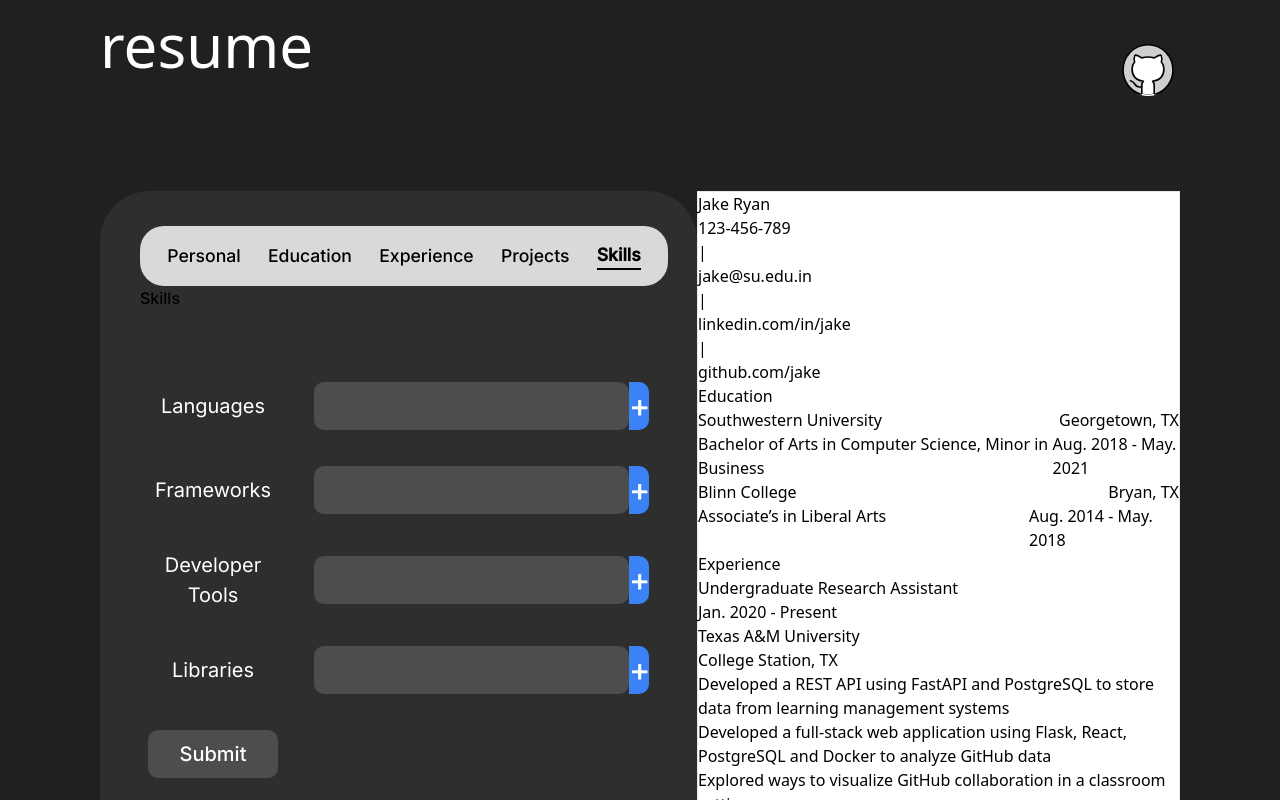
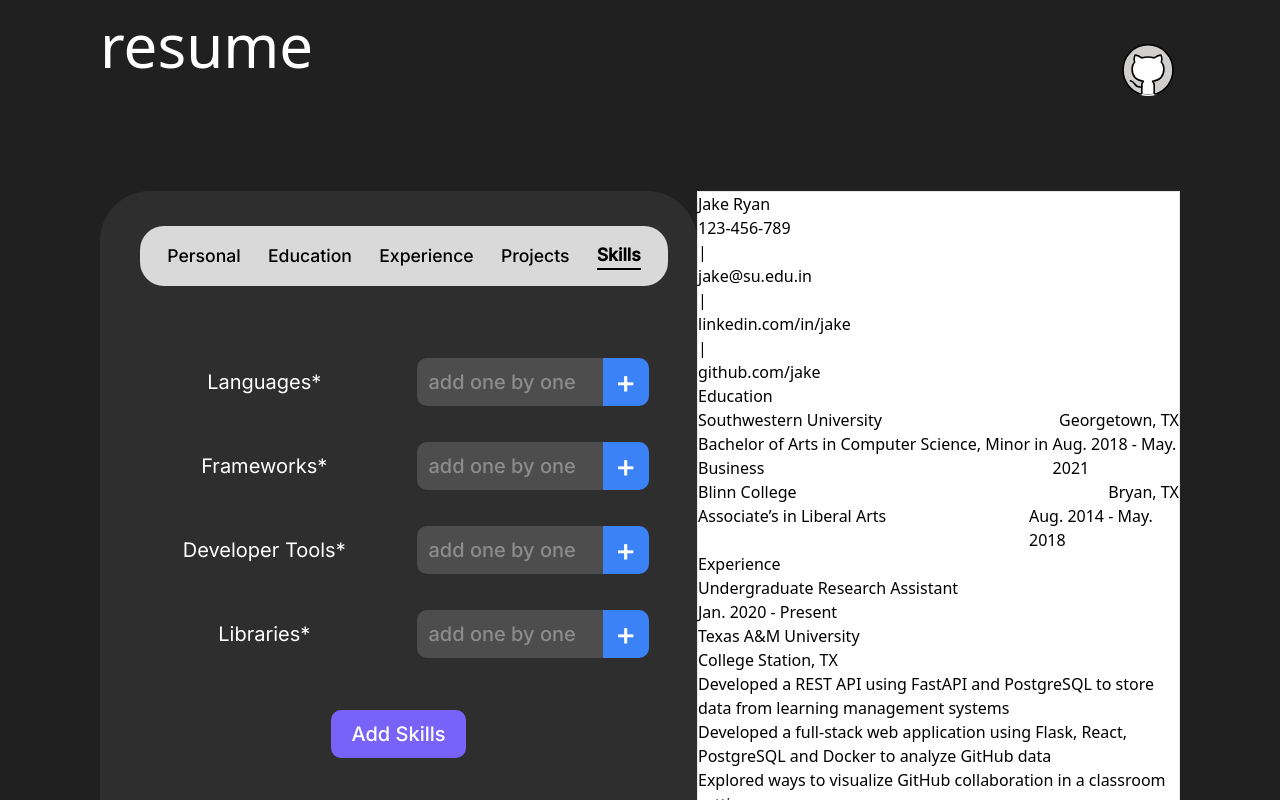
Before and after one commit to GopiWebDev/react_cv_application, a React (Vite) app: page / in a window 1280 px wide. Both pictures are taken after a click on the element "Skills". Shown: the top 800 px of the page. Built offline with nearby package versions, Linux system fonts and the light colour scheme.

Commit message:
added skills secrion design

```diff
--- a/src/components/forms/ProjectsForm.jsx
+++ b/src/components/forms/ProjectsForm.jsx
@@ -111,7 +111,7 @@ const ProjectsForm = ({ setData, data }) => {
             +
           </button>
         </span>
-        {tools.length > 0 ? (
+        {tools.length > 0 && (
           <div className='descriptions'>
             <h4 className='text-[1.2rem]'>Added Stacks</h4>
             <ul className='my-3'>
@@ -128,9 +128,8 @@ const ProjectsForm = ({ setData, data }) => {
                 })}
             </ul>
           </div>
-        ) : (
-          ''
         )}
+
         <label htmlFor='descriptions'>Descriptions*</label>
         <span>
           <input
--- a/src/components/forms/SkillsForm.jsx
+++ b/src/components/forms/SkillsForm.jsx
@@ -112,20 +112,33 @@ const SkillsForm = ({ setData }) => {
   }
 
   return (
-    <div>
-      <h2>Skills</h2>
-      <div className='flex'>
+    <>
+      {/* Languages */}
       <form action='' className='form' onSubmit={handleSubmit}>
-          <label htmlFor='languages'>Languages</label>
-          {languages.length > 0 ? (
-            <div>
-              <h3>Added Languages</h3>
-              <ul>
+        <label htmlFor='languages'>Languages*</label>
+        <span>
+          <input
+            className='input-with-btn'
+            type='text'
+            name='languages'
+            id='languages'
+            value={langInput}
+            onChange={handleInputChange}
+            placeholder='add one by one'
+          />
+          <button type='button' onClick={handleLang}>
+            +
+          </button>
+        </span>
+        {languages.length > 0 && (
+          <div className='descriptions'>
+            <h4 className='text-[1.2rem]'>Added Languages</h4>
+            <ul className='my-3'>
               {languages &&
-                  languages.map((lang) => {
+                languages.map((lang, i) => {
                   return (
-                      <div key={lang}>
-                        <li>{lang}</li>
+                    <div key={`${lang}-${i}`} className='flex justify-between'>
+                      <li>{`${i + 1}. ${lang}`}</li>
                       <button
                         type='button'
                         onClick={() => deleteLanguage(lang)}
@@ -137,36 +150,33 @@ const SkillsForm = ({ setData }) => {
                 })}
             </ul>
           </div>
-          ) : (
-            ''
         )}
+
+        {/* Frameworks */}
+        <label htmlFor='frameworks'>Frameworks*</label>
         <span>
           <input
             type='text'
-              name='languages'
-              id='languages'
-              value={langInput}
+            name='frameworks'
+            id='frameworks'
+            value={frameInput}
             onChange={handleInputChange}
+            className='input-with-btn'
+            placeholder='add one by one'
           />
-            <button
-              type='button'
-              style={{ width: '20px', cursor: 'pointer' }}
-              onClick={handleLang}
-            >
+          <button type='button' onClick={handleFram}>
             +
           </button>
         </span>
-
-          <label htmlFor='frameworks'>Frameworks</label>
-          {frameworks.length > 0 ? (
-            <div>
-              <h3>Added Frameworks</h3>
-              <ul>
+        {frameworks.length > 0 && (
+          <div className='descriptions'>
+            <h4 className='text-[1.2rem]'>Added Frameworks</h4>
+            <ul className='my-3'>
               {frameworks &&
-                  frameworks.map((fram) => {
+                frameworks.map((fram, i) => {
                   return (
-                      <div key={fram}>
-                        <li>{fram}</li>
+                    <div key={`${fram}-${i}`} className='flex justify-between'>
+                      <li>{`${i + 1}. ${fram}`}</li>
                       <button
                         type='button'
                         onClick={() => deleteFramework(fram)}
@@ -178,40 +188,34 @@ const SkillsForm = ({ setData }) => {
                 })}
             </ul>
           </div>
-          ) : (
-            ''
         )}
+
+        {/* Developer Tools */}
+        <label htmlFor='devTools'>Developer Tools*</label>
         <span>
           <input
             type='text'
-              name='frameworks'
-              id='frameworks'
-              value={frameInput}
+            name='devTools'
+            id='devTools'
+            value={devToolsInput}
             onChange={handleInputChange}
+            className='input-with-btn'
+            placeholder='add one by one'
           />
-            <button
-              type='button'
-              style={{ width: '20px', cursor: 'pointer' }}
-              onClick={handleFram}
-            >
+          <button type='button' onClick={handleDevTools}>
             +
           </button>
         </span>
-
-          <label htmlFor='devTools'>Developer Tools</label>
-          {devTools.length > 0 ? (
-            <div>
-              <h3>Added Developer Tools</h3>
-              <ul>
+        {devTools.length > 0 && (
+          <div className='descriptions'>
+            <h4 className='text-[1.2rem]'>Added Developer Tools</h4>
+            <ul className='my-3'>
               {devTools &&
-                  devTools.map((tool) => {
+                devTools.map((tool, i) => {
                   return (
-                      <div key={tool}>
-                        <li>{tool}</li>
-                        <button
-                          type='button'
-                          onClick={() => deleteDevTool(tool)}
-                        >
+                    <div key={`${tool}-${i}`} className='flex justify-between'>
+                      <li>{`${i + 1}. ${tool}`}</li>
+                      <button type='button' onClick={() => deleteDevTool(tool)}>
                         Delete
                       </button>
                     </div>
@@ -219,40 +223,34 @@ const SkillsForm = ({ setData }) => {
                 })}
             </ul>
           </div>
-          ) : (
-            ''
         )}
+
+        {/* Libraries */}
+        <label htmlFor='libraries'>Libraries*</label>
         <span>
           <input
             type='text'
-              name='devTools'
-              id='devTools'
-              value={devToolsInput}
+            name='libraries'
+            id='libraries'
+            value={libInput}
             onChange={handleInputChange}
+            className='input-with-btn'
+            placeholder='add one by one'
           />
-            <button
-              type='button'
-              style={{ width: '20px', cursor: 'pointer' }}
-              onClick={handleDevTools}
-            >
+          <button type='button' onClick={handleLib}>
             +
           </button>
         </span>
-
-          <label htmlFor='libraries'>Libraries</label>
-          {libraries.length > 0 ? (
-            <div>
-              <h3>Added Libraries</h3>
-              <ul>
+        {libraries.length > 0 && (
+          <div className='descriptions'>
+            <h4 className='text-[1.2rem]'>Added Libraries</h4>
+            <ul className='my-3'>
               {libraries &&
-                  libraries.map((lib) => {
+                libraries.map((lib, i) => {
                   return (
-                      <div key={lib}>
-                        <li>{lib}</li>
-                        <button
-                          type='button'
-                          onClick={() => deleteLibrary(lib)}
-                        >
+                    <div key={`${lib}-${i}`} className='flex justify-between'>
+                      <li>{`${i + 1}. ${lib}`}</li>
+                      <button type='button' onClick={() => deleteLibrary(lib)}>
                         Delete
                       </button>
                     </div>
@@ -260,30 +258,13 @@ const SkillsForm = ({ setData }) => {
                 })}
             </ul>
           </div>
-          ) : (
-            ''
         )}
-          <span>
-            <input
-              type='text'
-              name='libraries'
-              id='libraries'
-              value={libInput}
-              onChange={handleInputChange}
-            />
-            <button
-              type='button'
-              style={{ width: '20px', cursor: 'pointer' }}
-              onClick={handleLib}
-            >
-              +
-            </button>
-          </span>
 
-          <input type='submit' />
+        <div className='button-div'>
+          <input type='submit' value='Add Skills' />
+        </div>
       </form>
-      </div>
-    </div>
+    </>
   )
 }
 
```
Lines whose indentation alone changed are shown as unchanged.
